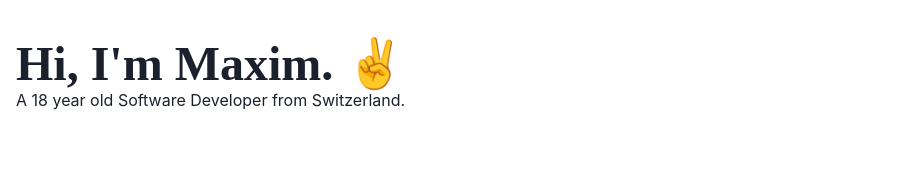
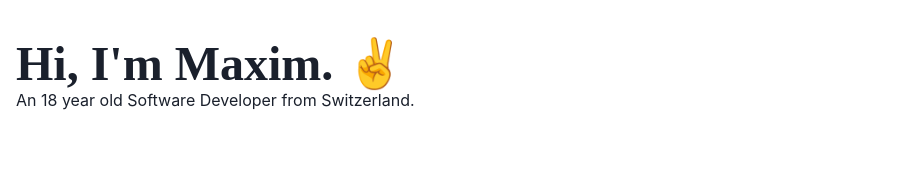
Before and after one commit to MHuesler/portfolio2022, a Next.js app: page / in a window 1280 px wide. Shown: the top 178 px of the page, without its empty margins (0-916 px from the left). Built offline with nearby package versions, Linux system fonts and the light colour scheme.

Commit message:
minor grammar

```diff
--- a/pages/index.tsx
+++ b/pages/index.tsx
@@ -15,7 +15,7 @@ const Home: NextPage = () => {
           <Container maxW={'container.xl'}>
             <Box mb={20} mt={10}>
               <Heading as={'h1'} size={'2xl'}>Hi, I&apos;m Maxim. ✌️</Heading>
-              <Text>A 18 year old Software Developer from Switzerland.</Text>
+              <Text>An 18 year old Software Developer from Switzerland.</Text>
             </Box>
             <SimpleGrid minChildWidth='450px' spacing='46px' mb={5}>
               <HomeBox title={'work'} href={'/work'}></HomeBox>
```
